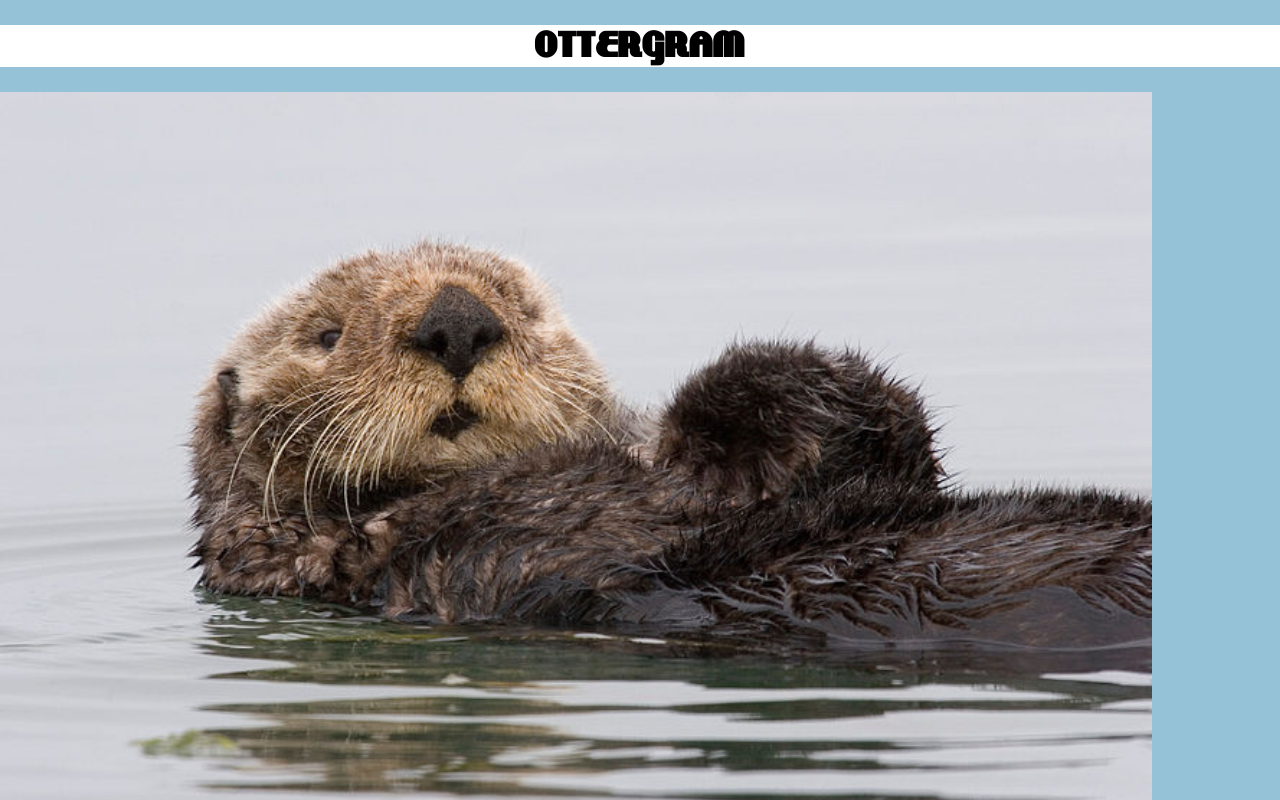
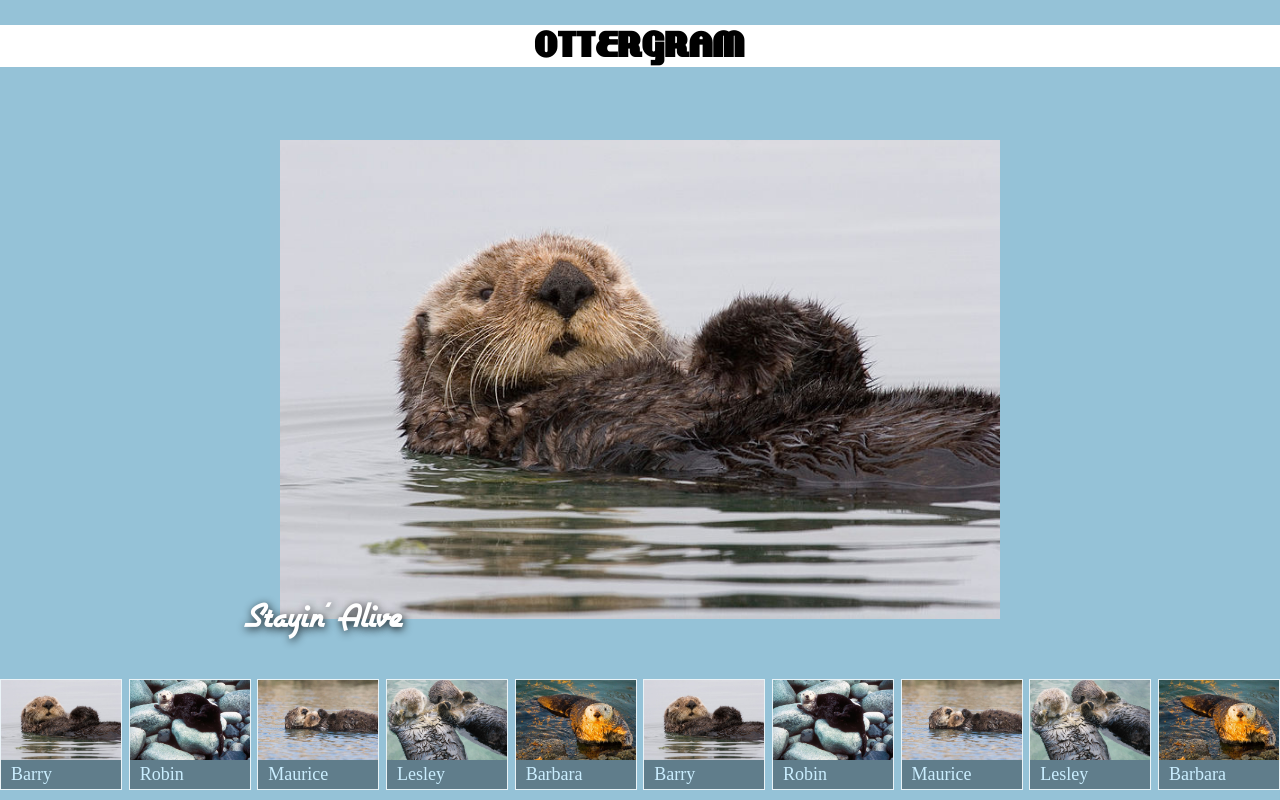
Before and after one commit to WenLexiao/ottergram, a plain HTML site: page index.html in a window 1280 px wide. Shown: the top 800 px of the page. Drawn offline with nearby package versions, Linux system fonts and the light colour scheme.

Commit message:
Complete Chapter 4

```diff
--- a/index.html
+++ b/index.html
@@ -36,7 +36,7 @@
         <img class="thumbnail-image" src="img/otter3.jpg" alt="Maurice the Otter">
       <span class="thumbnail-title">Maurice</span>
     </a>
-      </li>
+  </li>
       <li class="thumbnail-item">
         <a href="#">
         <img class="thumbnail-image" src="img/otter4.jpg" alt="Lesley the Otter">
@@ -85,9 +85,11 @@
 
     <!-- 大图 -->
     <div class="detail-image-container">
+      <div class="detail-image-frame">
       <img class="detail-image" src="img/otter1.jpg" alt="">
       <span class="detail-image-title">Stayin' Alive</span>
     </div>
+  </div>
   </main>
 
 </body>
--- a/stylesheets/styles.css
+++ b/stylesheets/styles.css
@@ -1,3 +1,11 @@
+@font-face {
+  font-family: 'airstreamregular';
+  src: url('fonts/Airstream-webfont.eot');
+  src: url('./fonts/LAKESHOR-webfont.eot?#iefix') format('embedded-opentype'), url('fonts/Airstream-webfont.woff') format('woff'), url('fonts/Airstream-webfont.ttf') format('truetype'), url('fonts/Airstream-webfont.svg#airstreamregular') format('svg');
+  font-weight: normal;
+  font-style: normal;
+}
+
 @font-face {
   font-family: 'lakeshore';
   src: url('fonts/LAKESHOR-webfont.eot');
@@ -7,6 +15,7 @@
 }
 
 /* 不是很明白，调小了会消失 */
+
 html, body {
   height: 100%;
 }
@@ -14,12 +23,12 @@ html, body {
 body {
   display: flex;
   flex-direction: column;
-
   font-size: 10px;
   background: rgb(149, 194, 215);
 }
 
 a {
+  /* 去掉文字下划线 */
   text-decoration: none;
 }
 
@@ -41,13 +50,11 @@ a {
   flex-direction: column;
 }
 
-.thumbnail-item + .thumbnail-item {
-  margin-top: 10px;
-}
-
 .thumbnail-item {
+  /* 列表元素水平排列*/
   display: inline-block;
-  width: 120px;
+  min-width: 120px;
+  max-width: 120px;
   border: 1px solid rgb(100%, 100%, 100%);
   border: 1px solid rgba(100%, 100%, 100%, 0.8);
 }
@@ -55,18 +62,26 @@ a {
 .thumbnail-list {
   flex: 0 1 auto;
   order: 2;
-  /* display: flex; */
+  display: flex;
+  justify-content: space-between;
+   /* 去掉列表头的圆点 */
   list-style: none;
   padding: 0;
+   /* 不包裹空间，可无限制往右水平排列 */
   white-space: nowrap;
+    /* 加水平滚动条 */
   overflow-x: auto;
 }
 
 .detail-image-container {
   flex: 1 1 auto;
+  display: flex;
+  justify-content: center;
+  align-items: center;
 }
 
 .thumbnail-image {
+  /* 去掉图片底的小空隙 */
   display: block;
   width: 100%;
 }
@@ -80,6 +95,22 @@ a {
   font-size: 18px;
 }
 
+.detail-image-frame {
+  position: relative;
+  text-align: center;
+}
+
 .detail-image {
   width: 90%;
 }
+
+.detail-image-title {
+  position: absolute;
+  bottom: -16px;
+  left: 4px;
+
+  font-family: airstreamregular;
+  color: white;
+  text-shadow: rgba(0, 0, 0, 0.9) 1px 2px 9px;
+  font-size: 40px;
+}
```
